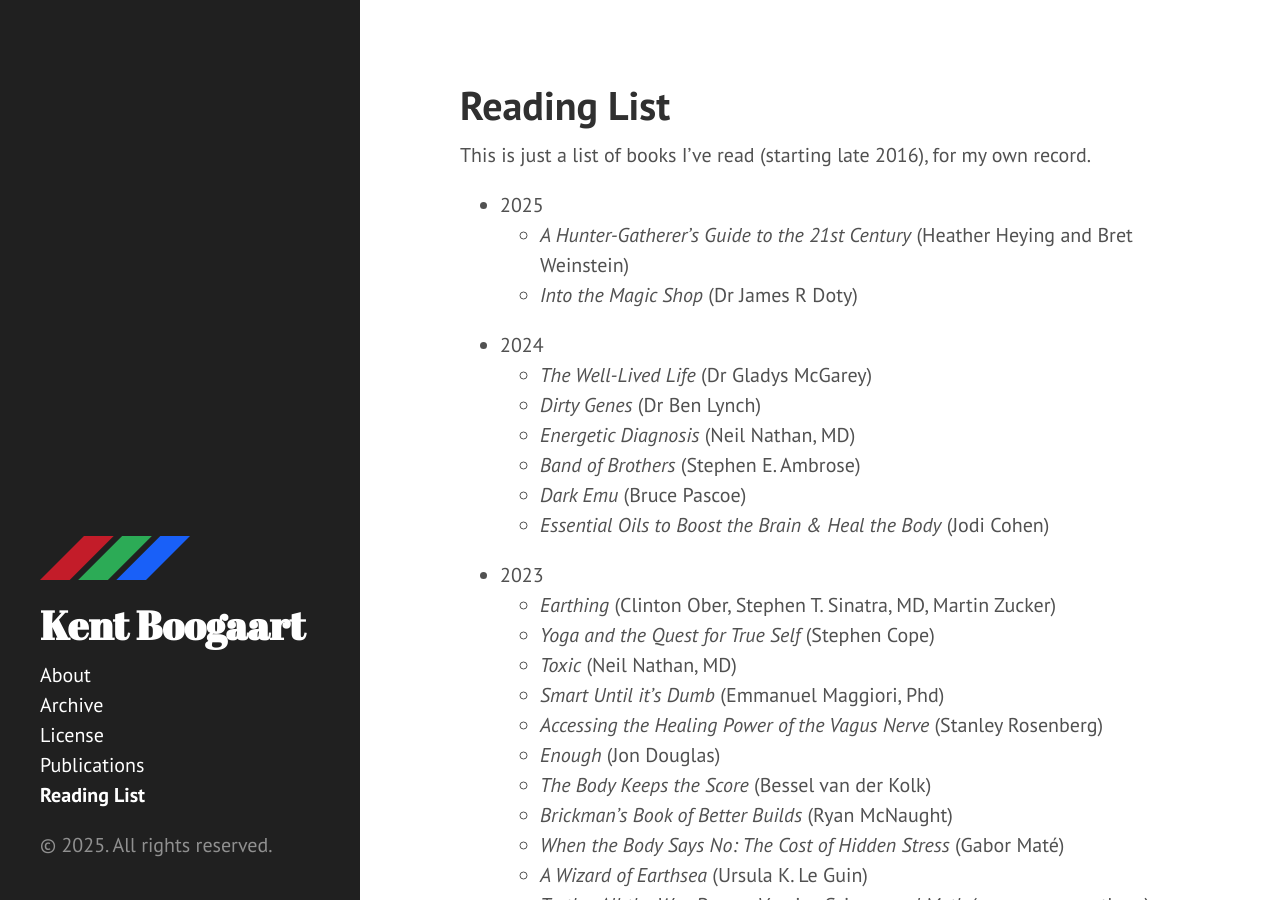
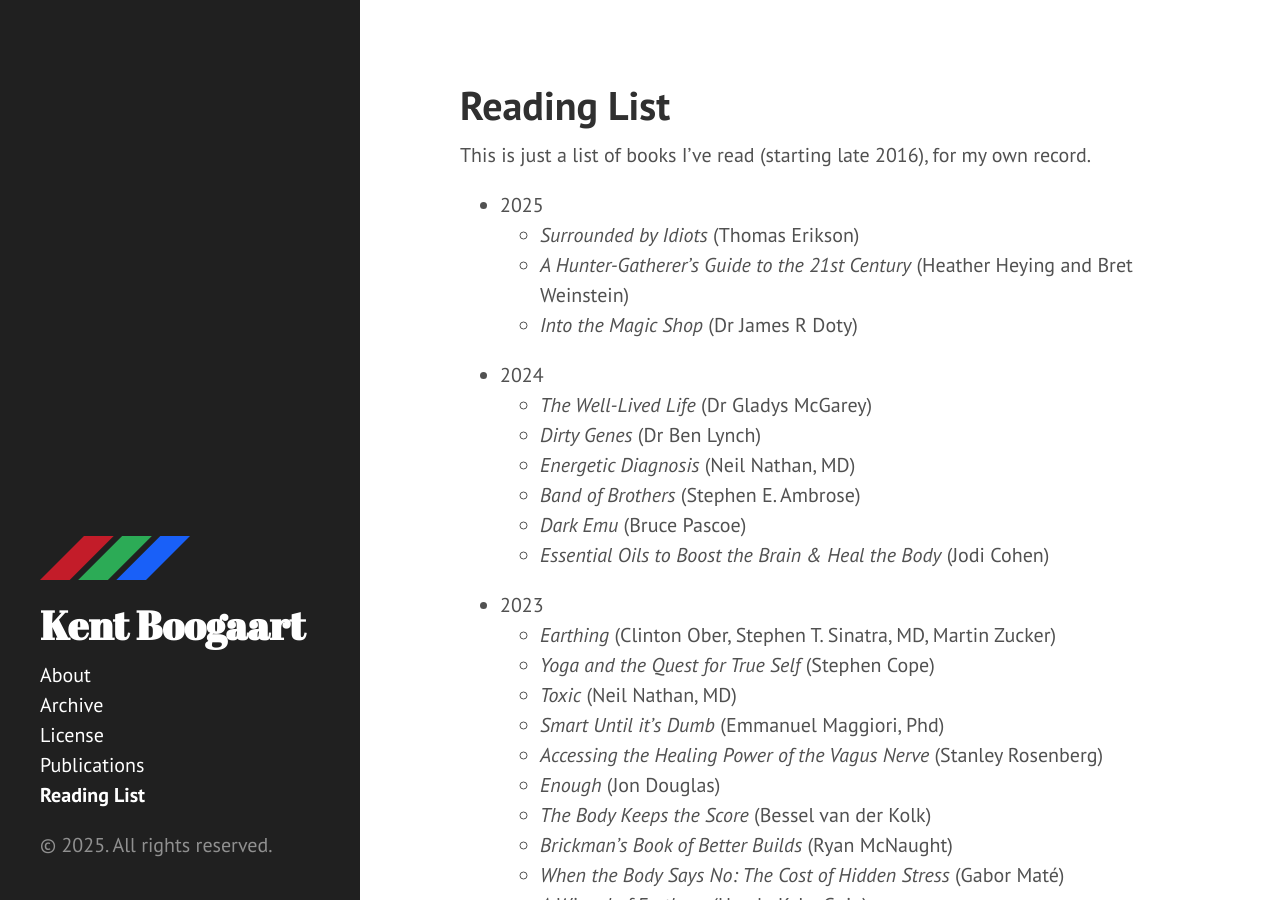
Before and after one commit to kentcb/kentcb.github.io, a Jekyll site: the page built from reading-list.md, in a window 1280 px wide and 900 px high. Built offline with Jekyll 4.4.1, drawn with Linux system fonts in a browser that asks for light colours; nearby versions of some CDN libraries.

Commit message:
Add Surrounded by Idiots

```diff
--- a/reading-list.md
+++ b/reading-list.md
@@ -6,7 +6,8 @@ sidebar: true
 This is just a list of books I've read (starting late 2016), for my own record.
 
 * 2025
-	* _A Hunter-Gatherer's Guide to the 21st Century_ (Heather Heying and Bret Weinstein)
+    * _Surrounded by Idiots_ (Thomas Erikson)
+    * _A Hunter-Gatherer's Guide to the 21st Century_ (Heather Heying and Bret Weinstein)
     * _Into the Magic Shop_ (Dr James R Doty)
 * 2024
     * _The Well-Lived Life_ (Dr Gladys McGarey)
```
